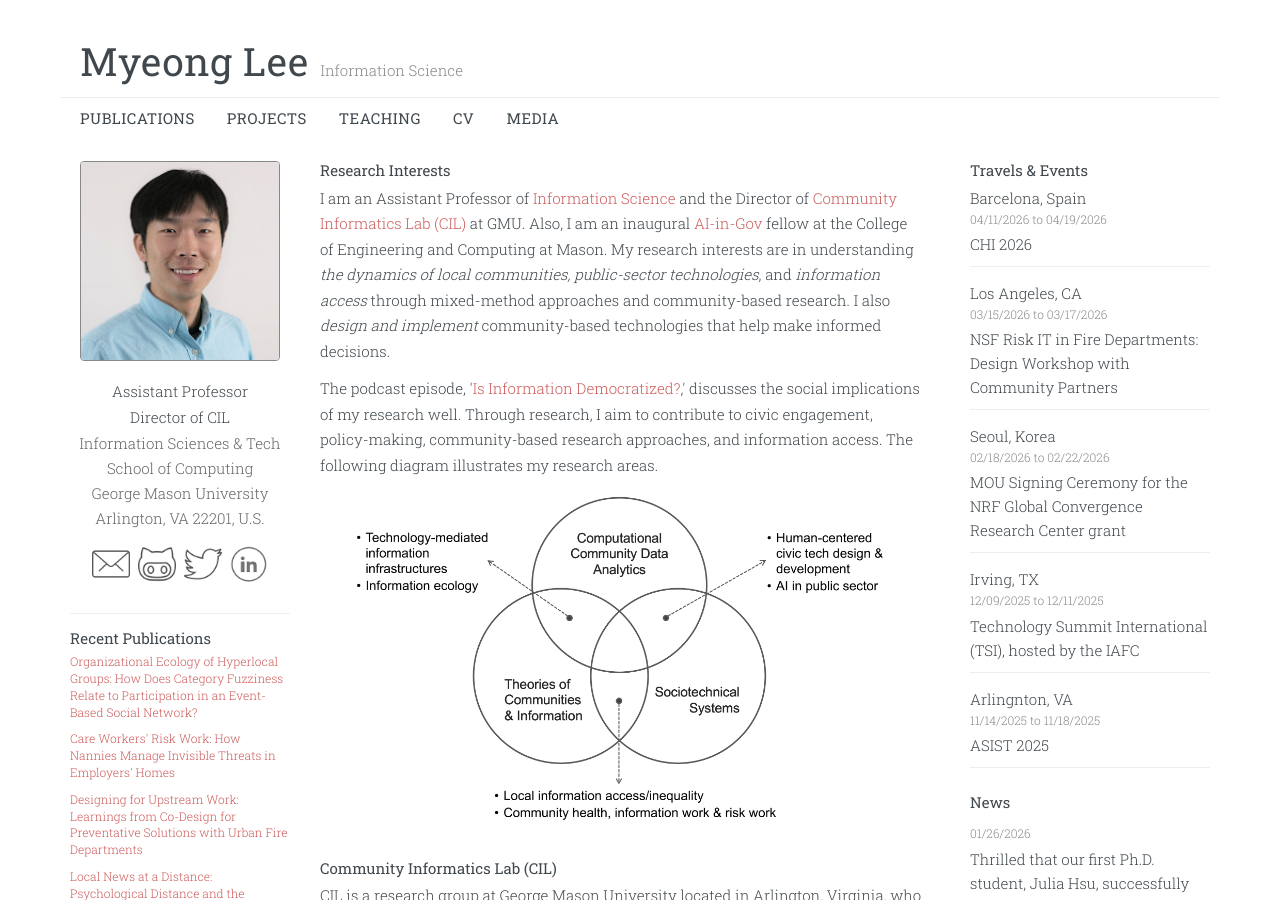
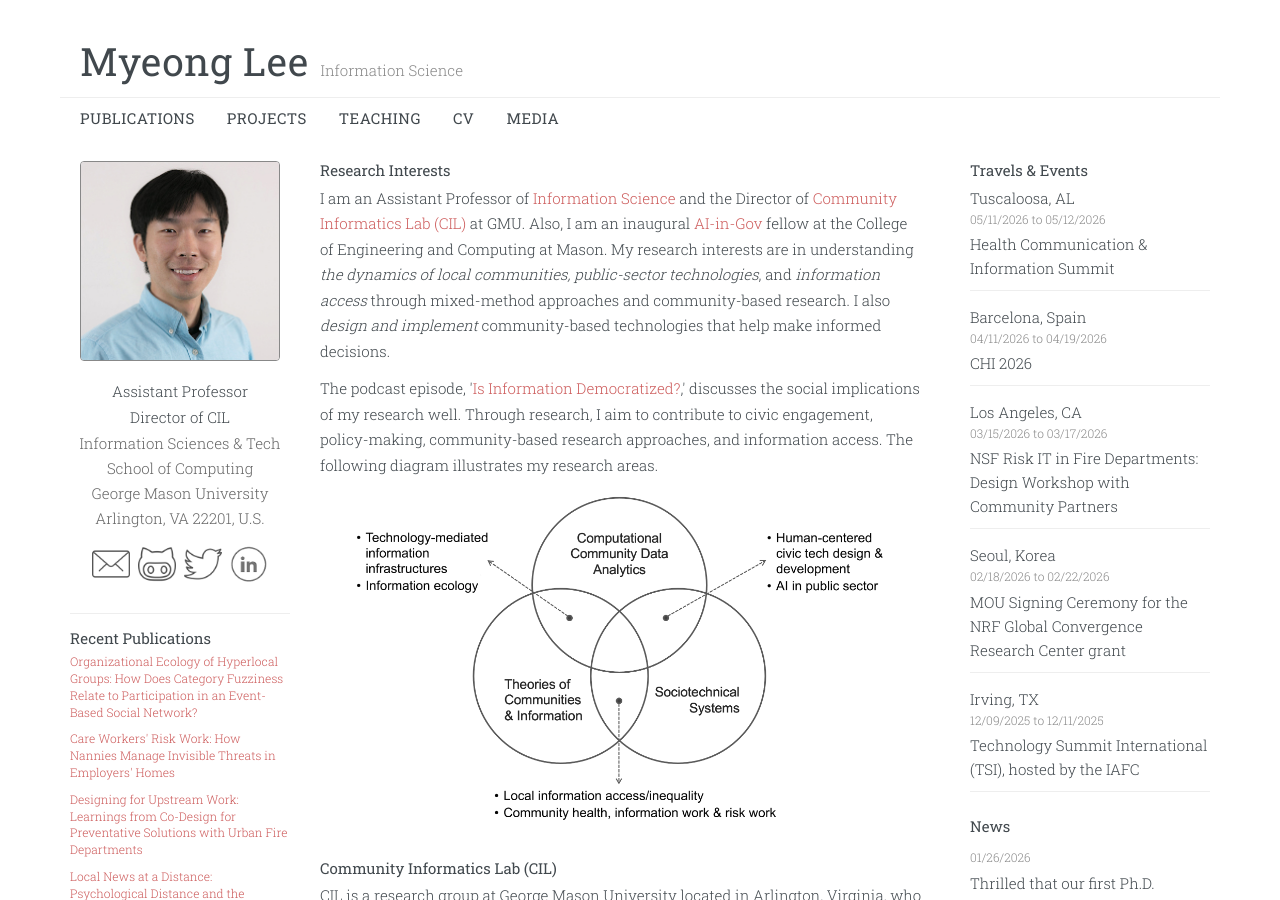
Before and after one commit to myeong/myeong.github.io, a Jekyll site: the page built from index.html, in a window 1280 px wide and 900 px high. Built offline with Jekyll 4.4.1, drawn with Linux system fonts in a browser that asks for light colours.

Commit message:
Add Health Communication & Information Summit travel entry
Co-Authored-By: Claude Opus 4.6 (1M context) <noreply@anthropic.com>

```diff
--- a/_data/travels.yml
+++ b/_data/travels.yml
@@ -1,3 +1,7 @@
+- city: "Tuscaloosa, AL"
+  date: "05/11/2026 to 05/12/2026"
+  title: "Health Communication & Information Summit"
+
 - city: "Barcelona, Spain"
   date: "04/11/2026 to 04/19/2026"
   title: "CHI 2026"
```
